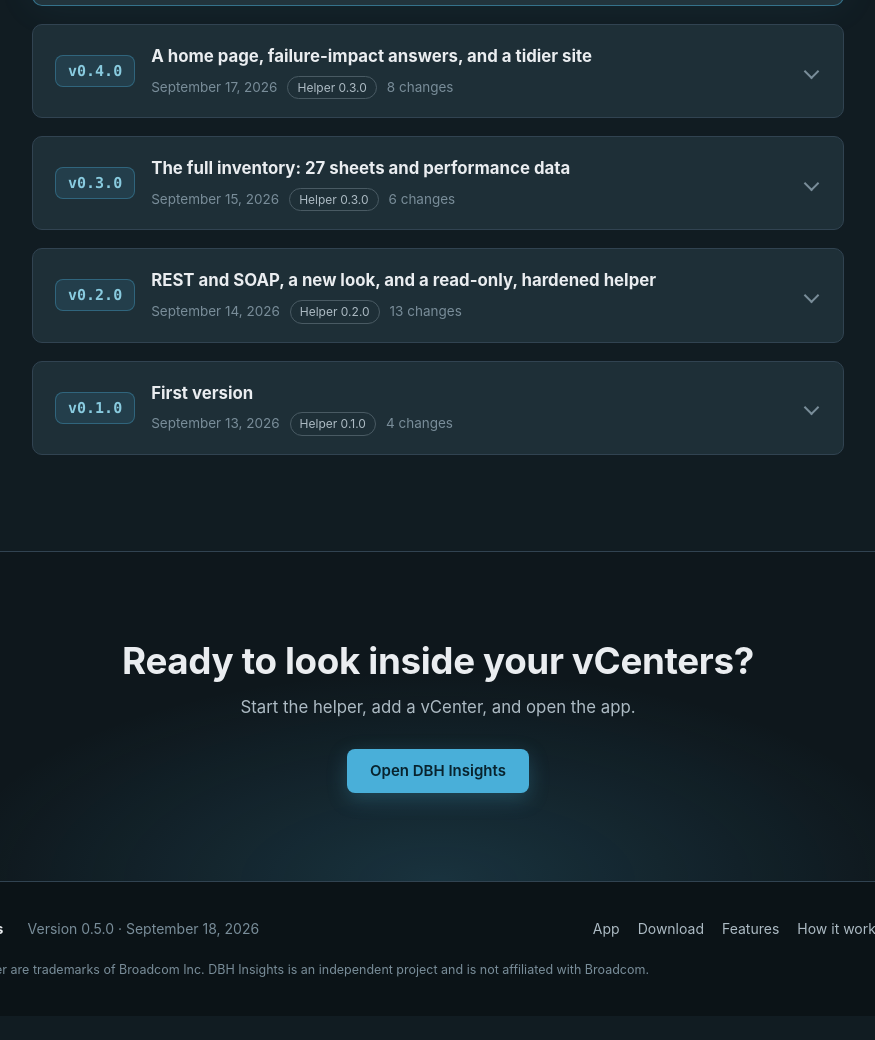
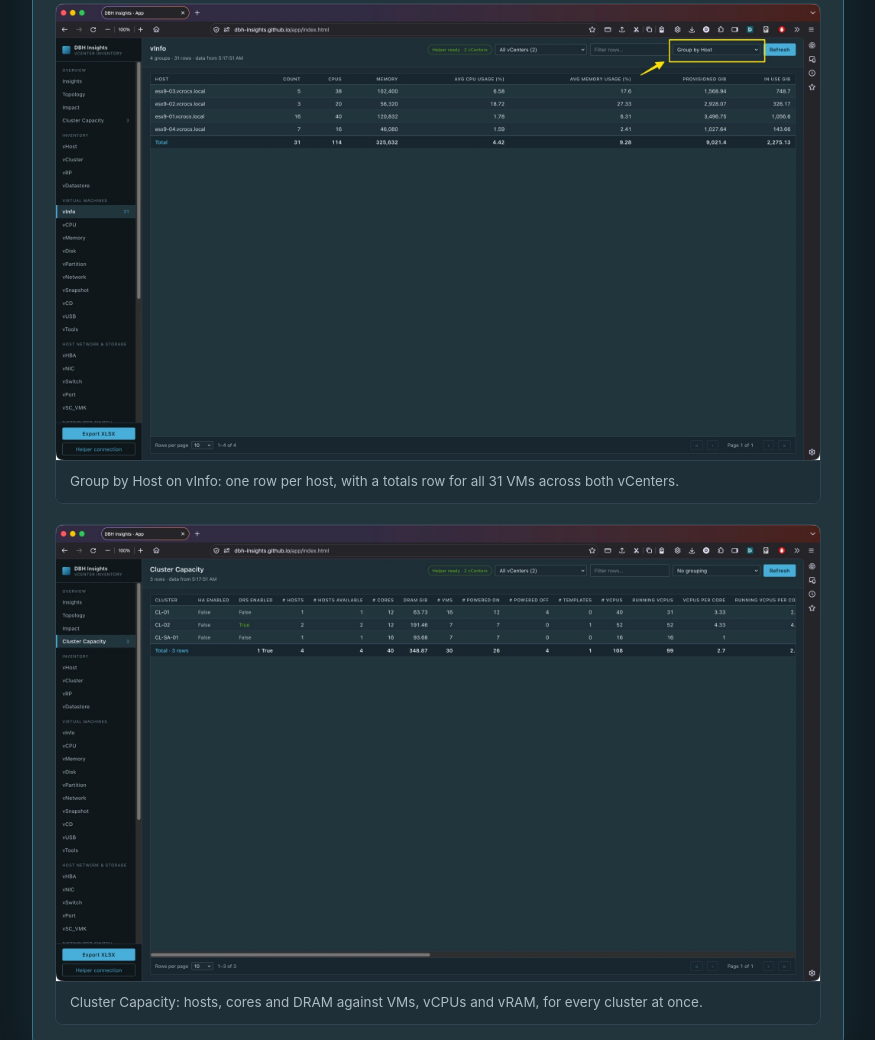
Before and after one commit to DBH-Insights/dbh-insights.github.io, a plain HTML site: page index.html in a window 1280 px wide. Shown: the part 7933-8973 px from the top of the page, without its empty margins (202-1077 px from the left). Before the commit the page ends 8949 px from the top, so only its background shows below. Drawn offline with Linux system fonts and the light colour scheme.

Commit message:
09-20-2026

```diff
--- a/css/landing.css
+++ b/css/landing.css
@@ -554,6 +554,22 @@ h1, h2, h3 { line-height: 1.15; margin: 0; letter-spacing: -0.01em; }
 .change-group li { color: var(--text-dim); font-size: 15px; }
 .change-group li::marker { color: var(--border-strong); }
 
+.release-shot {
+  margin: 20px 0 0;
+  border-radius: 8px;
+  border: 1px solid var(--border);
+  background: var(--app-bg);
+  overflow: hidden;
+}
+.release-shot img { width: 100%; }
+.release-shot figcaption {
+  padding: 10px 14px;
+  border-top: 1px solid var(--border);
+  background: var(--surface-alt);
+  color: var(--text-dim);
+  font-size: 13.5px;
+}
+
 /* ---- closing CTA ---- */
 
 .cta {
--- a/js/landing.js
+++ b/js/landing.js
@@ -75,6 +75,20 @@
         group.append(list);
         body.append(group);
       }
+      // Screenshots for this release, if it has any.
+      for (const shot of release.images ?? []) {
+        const figure = make("figure", "release-shot");
+        const img = make("img");
+        img.src = shot.src;
+        img.alt = shot.alt ?? "";
+        img.loading = "lazy";
+        if (shot.width) img.width = shot.width;
+        if (shot.height) img.height = shot.height;
+        figure.append(img);
+        if (shot.caption) figure.append(make("figcaption", "", shot.caption));
+        body.append(figure);
+      }
+
       details.append(body);
       box.append(details);
     });
--- a/js/release-notes.js
+++ b/js/release-notes.js
@@ -8,6 +8,9 @@
 //   title    one line that sums the release up
 //   changes  { type, text } where type is new | improved | fixed | security | docs.
 //            Wrap code and paths in `backticks`; they render as code.
+//   images   optional screenshots, shown under the changes:
+//            { src, alt, caption, width, height } with src relative to the page (img/…).
+//            Give width and height so the page doesn't jump while they load.
 
 const RELEASE_NOTES = [
   {
@@ -21,6 +24,22 @@ const RELEASE_NOTES = [
       { type: "new", text: "Cluster Capacity, under Overview: one row per cluster with hosts, cores and DRAM against VM counts, vCPUs, vRAM and storage, the vCPU-to-core ratio, running vRAM as a share of DRAM, and whether the cluster could lose its largest host and still hold its running VMs' memory." },
       { type: "improved", text: "Yes/no columns show how many are True in the totals row, such as how many clusters have HA enabled." },
       { type: "improved", text: "Export XLSX includes the Cluster Capacity sheet." },
+    ],
+    images: [
+      {
+        src: "img/release-0.5.0-group-by.jpg",
+        width: 2000,
+        height: 1194,
+        alt: "The vInfo sheet grouped by host: four rows, one per ESXi host, with a count of VMs, CPUs, memory, average CPU and memory usage, provisioned and in-use storage, and a totals row underneath",
+        caption: "Group by Host on vInfo: one row per host, with a totals row for all 31 VMs across both vCenters.",
+      },
+      {
+        src: "img/release-0.5.0-cluster-capacity.jpg",
+        width: 2000,
+        height: 1194,
+        alt: "The Cluster Capacity sheet listing three clusters with HA and DRS state, hosts, cores, DRAM, VM counts, vCPUs and the vCPU-to-core ratio, with a totals row",
+        caption: "Cluster Capacity: hosts, cores and DRAM against VMs, vCPUs and vRAM, for every cluster at once.",
+      },
     ],
   },
   {
```
Also changed, not shown: img/release-0.5.0-cluster-capacity.jpg (added), img/release-0.5.0-group-by.jpg (added).
